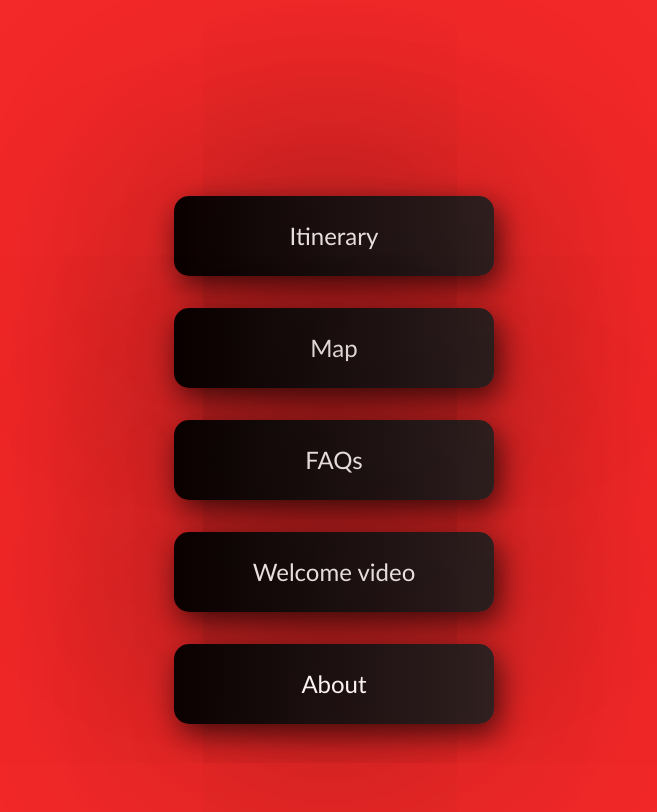
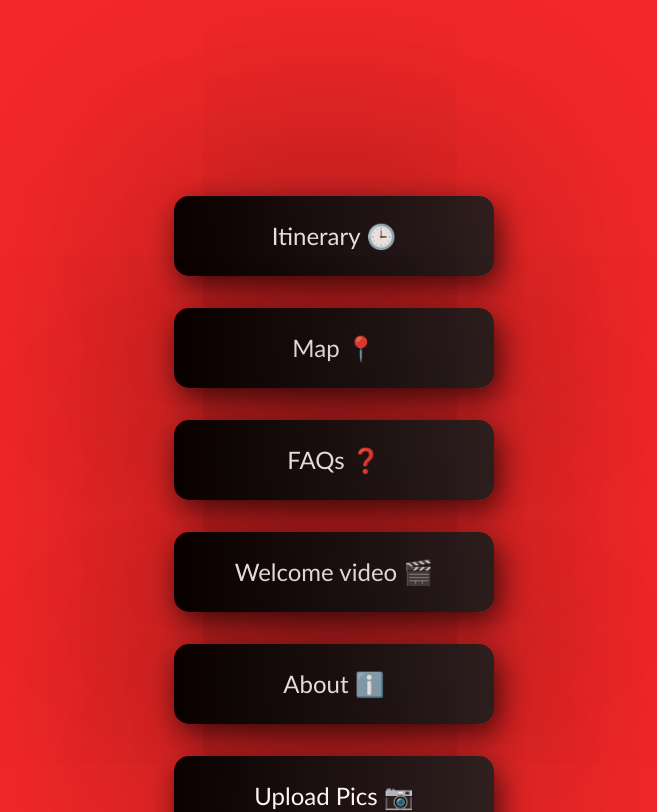
Before and after one commit to jdsmith104/alabania-web, a Next.js app: page / in a window 1280 px wide. Shown: the top 812 px of the page, without its empty margins (306-963 px from the left). Built offline with nearby package versions, Linux system fonts and the light colour scheme.

Commit message:
add emoji

```diff
--- a/src/app/info.tsx
+++ b/src/app/info.tsx
@@ -17,33 +17,38 @@ export default function OpeningVideo() {
 
     const cards = [
         {
-            title: "Itinerary",
-            link: "itinerary",
+            title: "Itinerary 🕒",
+            link: "https://docs.google.com/document/d/1flFheVtD2NG1Olt98asraz54ntvPmkJ-0Qu2s2qf9EY/edit?usp=sharing",
             ready: true
         },
         {
-            title: "Map",
+            title: "Map 📍",
             link: "https://maps.app.goo.gl/pgrmFAmukCt5KxgZ6",
             ready: true
         },
         {
-            title: "FAQs",
+            title: "FAQs ❓",
             link: "https://docs.google.com/document/d/130Xmkp_qUiL_KkIMj9MogFwS22kcnpVSjkyqOPV-87U/edit?usp=sharing",
             ready: true
         },
         {
-            title: "Welcome video",
+            title: "Welcome video 🎬",
             link: "",
             onClick: () => setSiteEntered(false),
             ready: true
         },
         {
-            title: "About",
+            title: "About ℹ️",
             link: "about",
             ready: true
         },
         {
-            title: "Credits",
+            title: "Upload Pics 📷",
+            link: "https://1drv.ms/f/c/812e6d85c470395e/EnQaanmD9cNDshuZk7G0lEIBy2WT7soWXLnyQKt3QZvxsg?e=CM0ncU",
+            ready: true
+        },
+        {
+            title: "Credits 🎉",
             link: "credits",
             ready: false
         }
```
